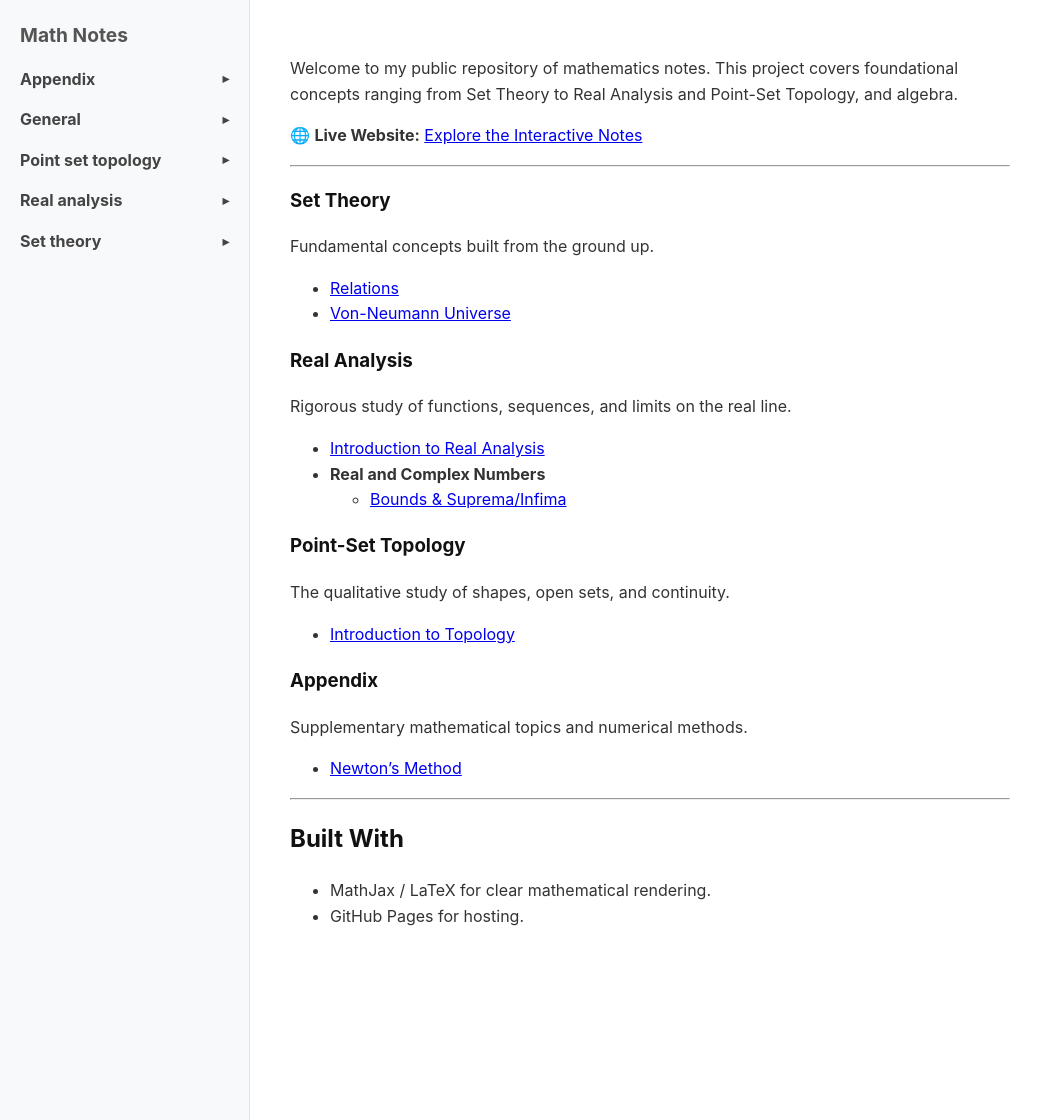
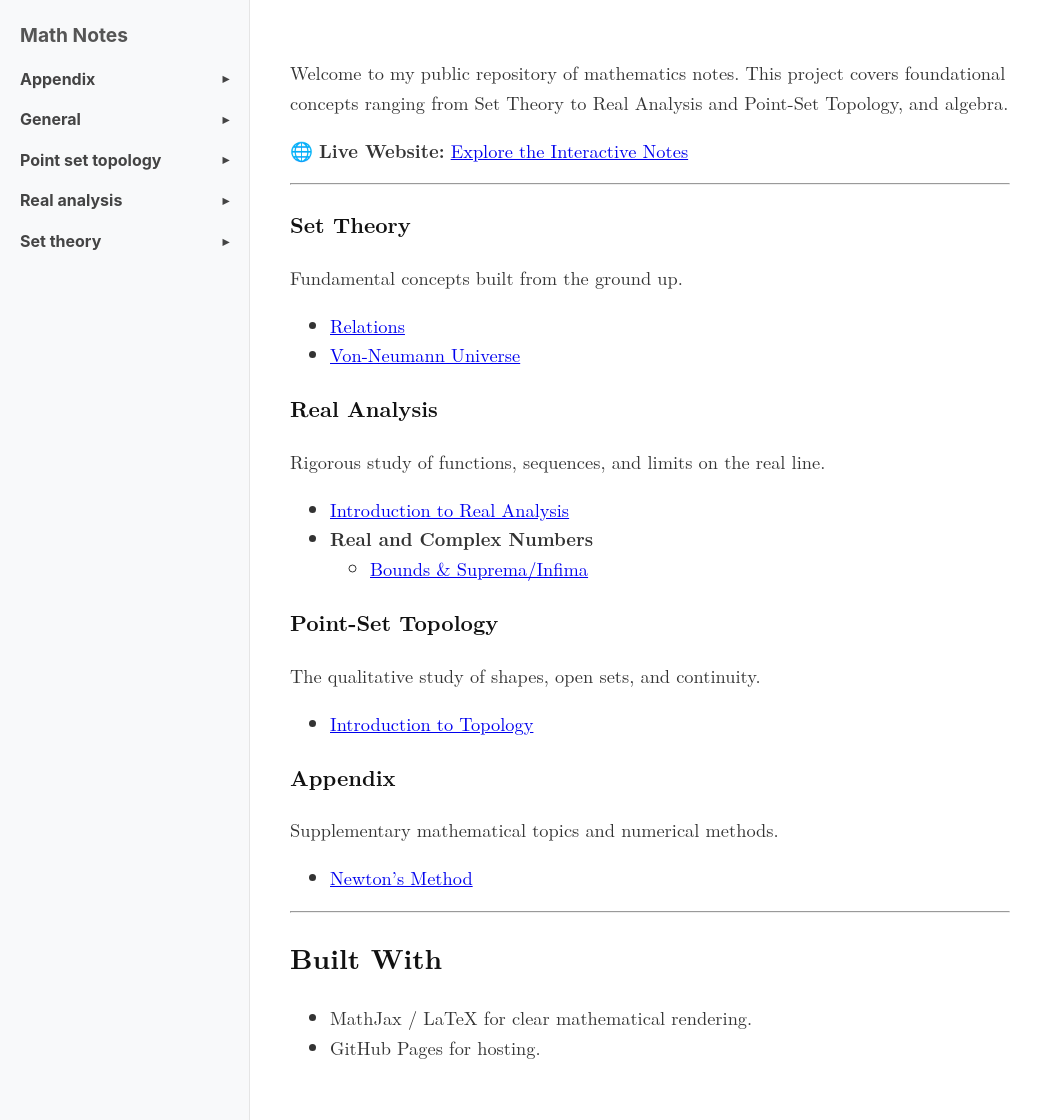
Before and after one commit to Nasif-Abdullah/Math, a Jekyll site: the page built from README.md, in a window 1280 px wide and 1120 px high. Shown: the whole window, without its empty margins (0-1053 px from the left). Built offline with Jekyll 4.4.1, drawn with Linux system fonts in a browser that asks for light colours; some web fonts are replaced; our own code applies the rules of GitHub Pages for plain Markdown files.

Commit message:
Update default.html

```diff
--- a/_layouts/default.html
+++ b/_layouts/default.html
@@ -4,6 +4,8 @@
     <meta charset="UTF-8">
     <meta name="viewport" content="width=device-width, initial-scale=1.0">
     <title>{{ page.title | default: "My Math Notes" }}</title>
+
+    <link href="https://fonts.cdnfonts.com/css/latin-modern-roman" rel="stylesheet">
 
     <style>
         body {
@@ -15,7 +17,7 @@
             display: flex;
         }
         h1, h2, h3 { color: #111; }
-        code { background: #f4f4f4; padding: 2px 5px; border-radius: 3px; }
+        code { background: #f4f4f4; padding: 2px 5px; border-radius: 3px; font-family: monospace; }
 
         /* Sidebar Styling */
         .sidebar {
@@ -83,13 +85,24 @@
             margin-top: 5px;
         }
 
-        /* Main Content Styling */
+        /* Main Content Styling (Updated for LaTeX typography) */
         .main-content {
             margin-left: 250px;
             padding: 40px;
             max-width: 800px;
             width: 100%;
             box-sizing: border-box;
+
+            /* LaTeX styling stack */
+            font-family: "Latin Modern Roman", "CMU Serif", Georgia, "Times New Roman", serif;
+            font-size: 1.15rem; /* LaTeX text reads better slightly larger on screens */
+            text-rendering: optimizeLegibility;
+        }
+
+        /* Make headings match the formal serif style */
+        .main-content h1, .main-content h2, .main-content h3, .main-content h4 {
+            font-family: "Latin Modern Roman", "CMU Serif", Georgia, "Times New Roman", serif;
+            font-weight: bold;
         }
 
         /* Responsive design for smaller screens */
```
Also changed, not shown: other parts of _layouts/default.html (+1 -2 lines).
